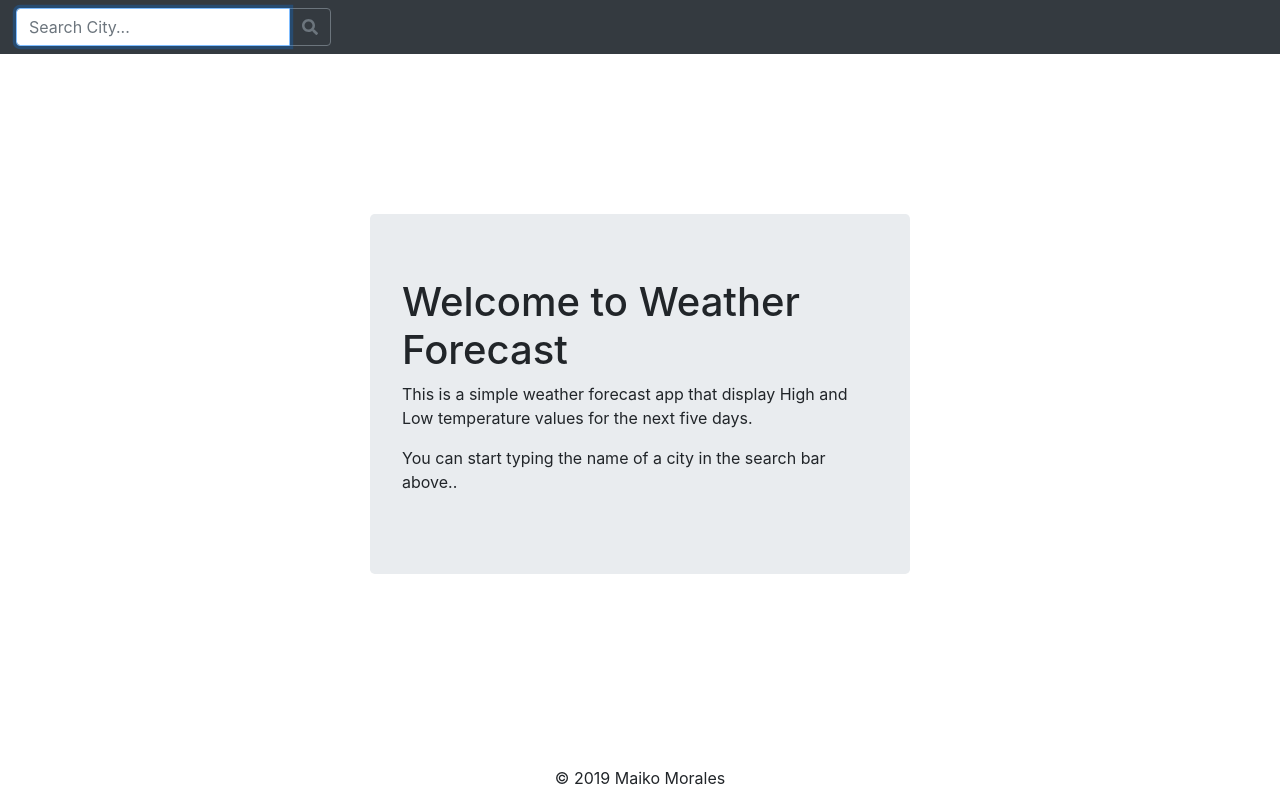
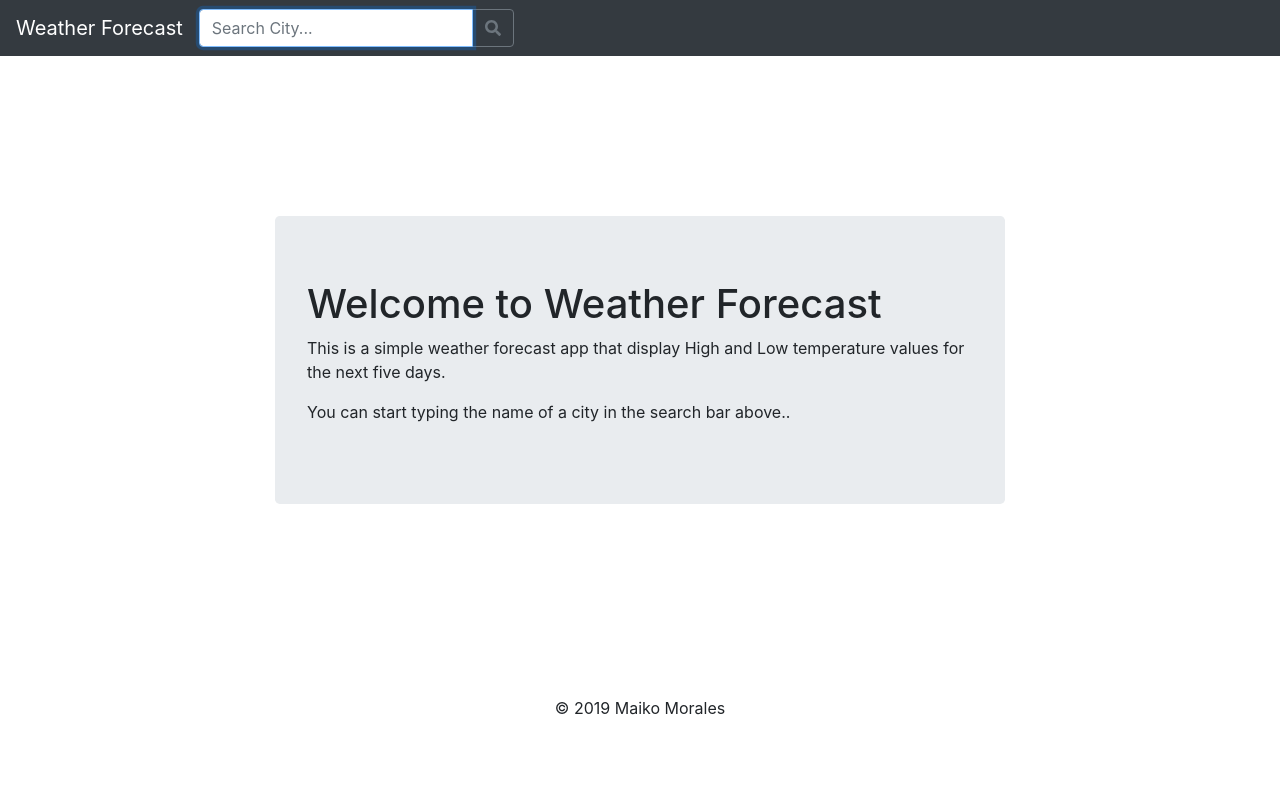
Before and after one commit to maikomr/weather-forecast-web, a React (Create React App) app: page / in a window 1280 px wide. Built offline with nearby package versions, Linux system fonts and the light colour scheme; no server answers.

Commit message:
Added brand name

```diff
--- a/src/App.js
+++ b/src/App.js
@@ -15,11 +15,12 @@ const App = ({ fetchWeatherForecast, weatherForecast }) => {
     return (
         <div className="App">
             <Navbar bg="dark" variant="dark">
+                <Navbar.Brand>Weather Forecast</Navbar.Brand>
                 <SearchCity onSubmit={fetchWeatherForecast} />
             </Navbar>
             <Container>
                 <Row className="justify-content-md-center">
-                    <Col xs lg="6">
+                    <Col xs lg="8">
                         {!dailyForecast && !error && <Welcome />}
                         {!dailyForecast && error && error.message.includes('404') && <CityNotFound />}
                     </Col>
```
